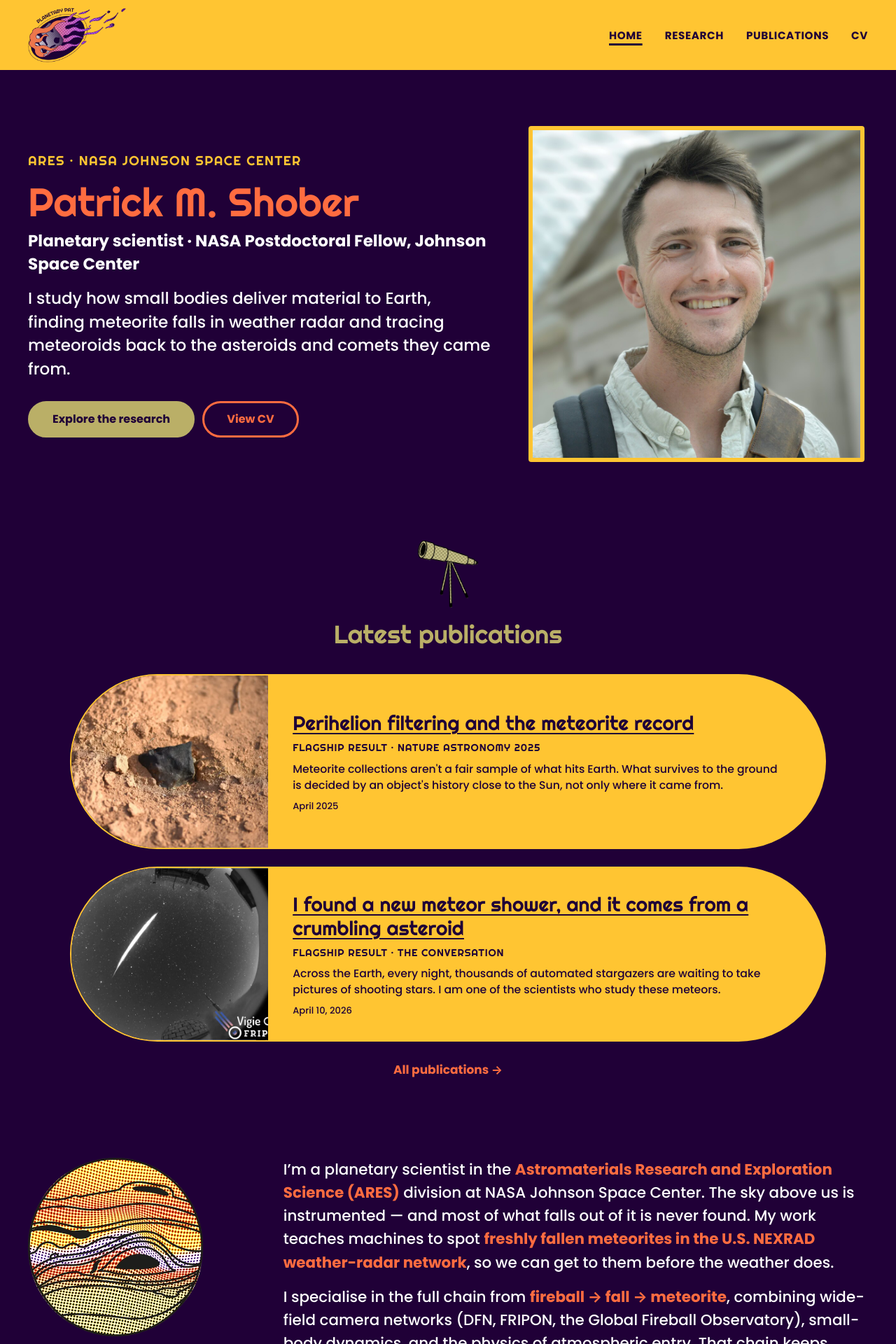
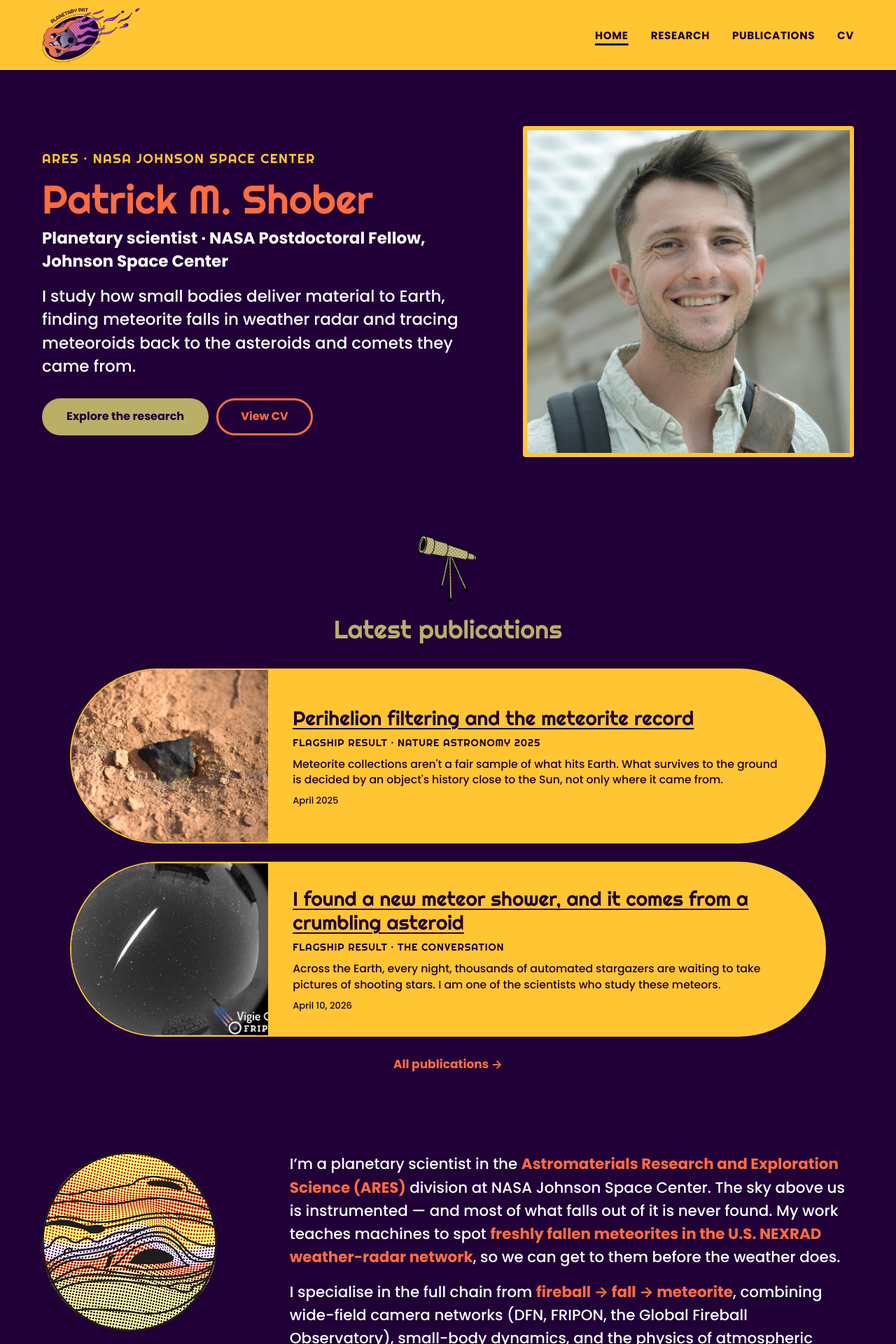
Before and after one commit to pshober/pshober.github.io, a Jekyll site: the page built from index.md, in a window 1280 px wide. Shown: the top 1920 px of the page at 70% size. Built offline with Jekyll 4.4.1, drawn with Linux system fonts in a browser that asks for light colours.

Commit message:
Fix video tile sizing and container side-padding clobber
- Media-wall videos: height:auto so the height attribute hint doesn't
  defeat the 16:10 aspect crop (only img had a global height:auto)
- .section/.hero/.nav used two-value padding shorthands that zeroed the
  horizontal padding of elements that also carry .container — invisible on
  centered desktop, flush-to-edge text on mobile (pre-existing, now fixed
  with padding-top/bottom)
- gitignore .bundle/ and .sass-cache/

Co-Authored-By: Claude Fable 5 <noreply@anthropic.com>

```diff
--- a/_sass/_components.scss
+++ b/_sass/_components.scss
@@ -58,7 +58,8 @@
   grid-template-columns: 1.15fr 0.85fr;
   gap: 3rem;
   align-items: center;
-  padding: clamp(3rem, 7vw, 5rem) 0 clamp(2.5rem, 5vw, 4rem);
+  padding-top: clamp(3rem, 7vw, 5rem);
+  padding-bottom: clamp(2.5rem, 5vw, 4rem);
 }
 .hero .eyebrow { font-size: var(--fs-eyebrow); }
 .hero__name { margin: 0 0 0.4rem; }
--- a/_sass/_home.scss
+++ b/_sass/_home.scss
@@ -37,6 +37,7 @@
 .media-tile img,
 .media-tile video {
   width: 100%;
+  height: auto; // override the width/height attribute hint (esp. <video>)
   aspect-ratio: 16 / 10;
   object-fit: cover;
   border-radius: 14px;
--- a/_sass/_layout.scss
+++ b/_sass/_layout.scss
@@ -9,8 +9,10 @@
 
 main { display: block; }
 
-.section { padding: 3rem 0; }
-.section--tight { padding: 2rem 0; }
+// Top/bottom only — these often combine with .container, whose side padding
+// a two-value shorthand would clobber.
+.section { padding-top: 3rem; padding-bottom: 3rem; }
+.section--tight { padding-top: 2rem; padding-bottom: 2rem; }
 
 // ── Site header / nav — full-bleed yellow brand band ─────────────────────────
 .site-header {
@@ -26,7 +28,8 @@ main { display: block; }
   align-items: center;
   justify-content: space-between;
   gap: 1rem;
-  padding: 0.7rem 0;
+  padding-top: 0.7rem;
+  padding-bottom: 0.7rem;
   min-height: 96px;
 }
 
--- a/_sass/_responsive.scss
+++ b/_sass/_responsive.scss
@@ -10,7 +10,7 @@
   .hero__media { order: -1; }
   .hero__photo { max-width: 320px; }
 
-  .nav { flex-wrap: wrap; min-height: 0; padding: 0.6rem 0; justify-content: center; row-gap: 0.2rem; }
+  .nav { flex-wrap: wrap; min-height: 0; padding-top: 0.6rem; padding-bottom: 0.6rem; justify-content: center; row-gap: 0.2rem; }
   .nav__brand img { height: 56px; }
   .nav__links { gap: 1rem; justify-content: center; }
   .nav__links a { font-size: 0.8rem; }
@@ -18,7 +18,7 @@
   .cv-entry { grid-template-columns: 1fr; gap: 0.2rem; }
   .cv-entry__date { color: var(--accent-2); font-weight: 600; }
 
-  .section { padding: 2.25rem 0; }
+  .section { padding-top: 2.25rem; padding-bottom: 2.25rem; }
   .section-icon { height: 72px; }
 }
 
```
